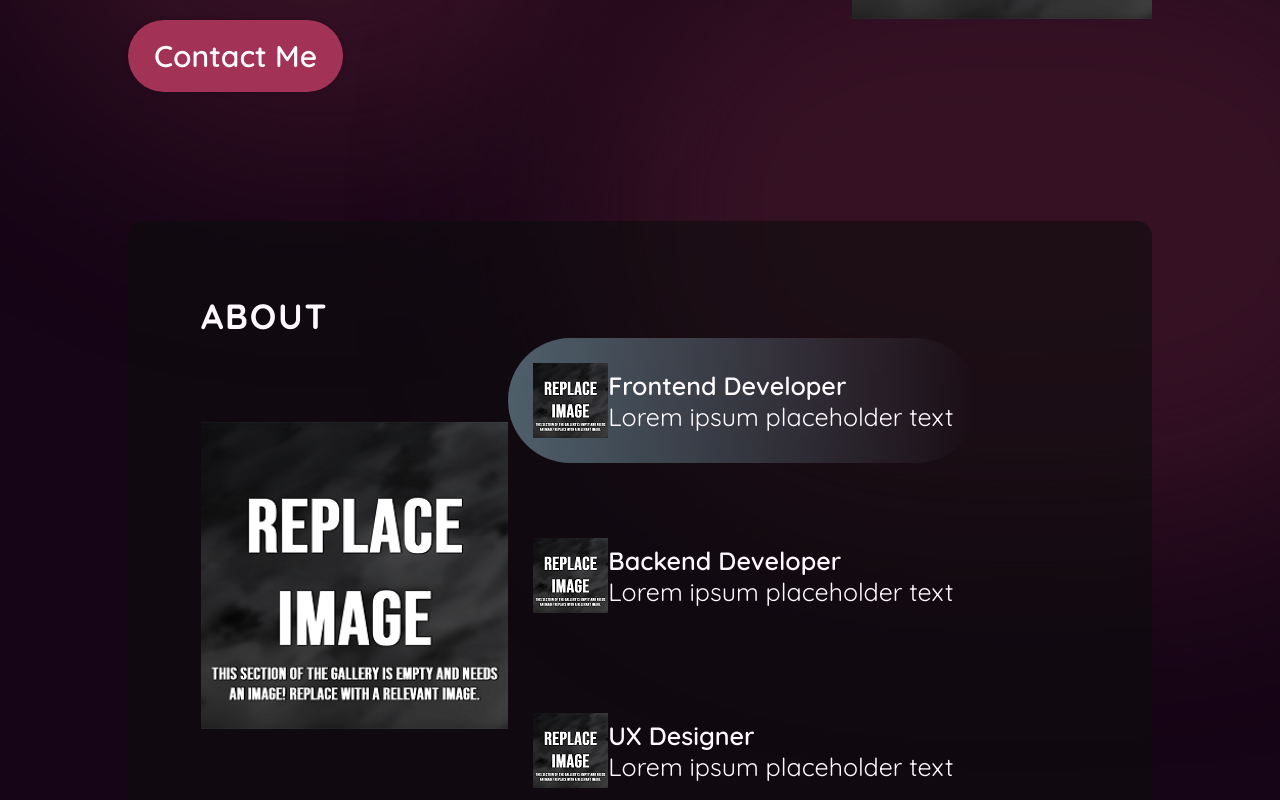
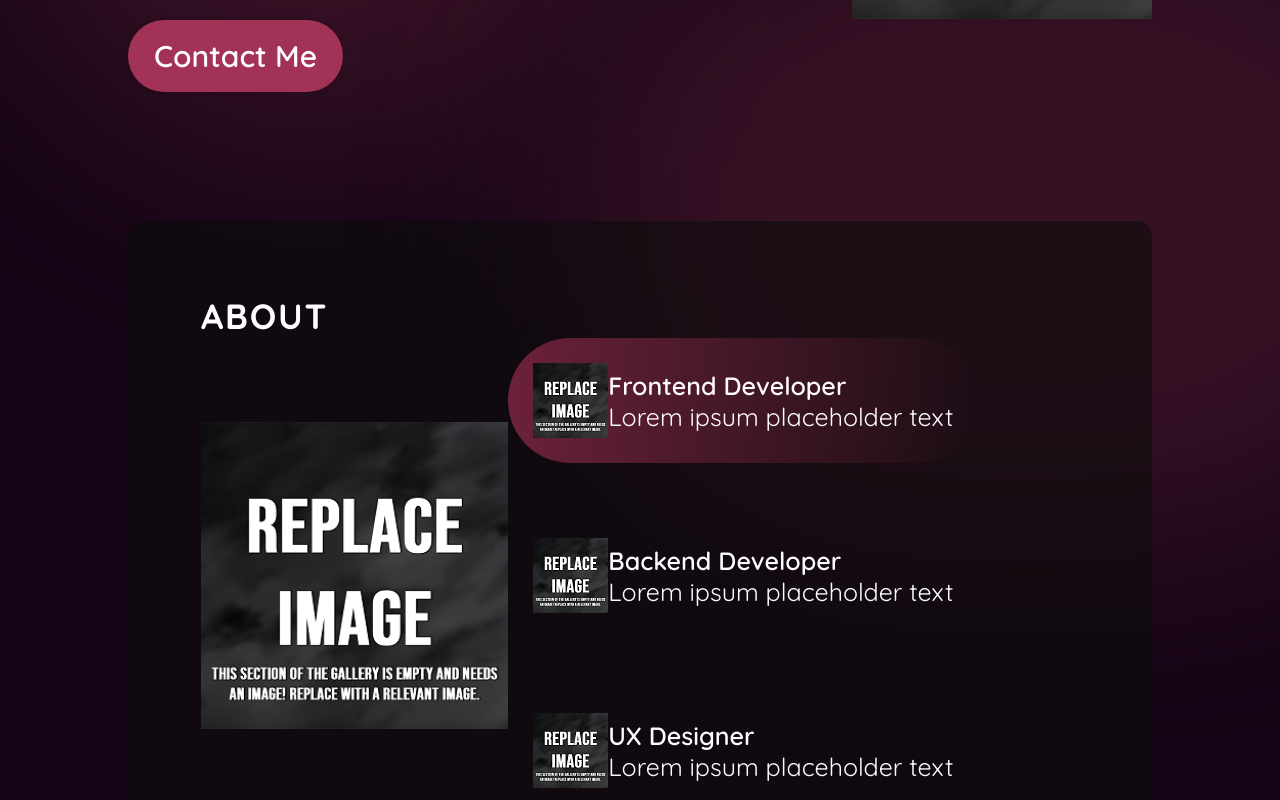
Before and after one commit to kathrynhoule/kathrynportfolio, a React (Vite) app: page / in a window 1280 px wide. In both pictures the pointer is over the item 743 px from the left and 903 px from the top of the page. Shown: the part 503-1303 px from the top of the page. Built offline with nearby package versions, Linux system fonts and the light colour scheme.

Commit message:
updates colours

```diff
--- a/src/components/about/About.module.css
+++ b/src/components/about/About.module.css
@@ -45,7 +45,7 @@
      padding: 25px;
      background-image: linear-gradient(
           90deg,
-          rgba(165, 215, 232, 0.42) 0%,
+          var(--color-secondary) 0%,
           rgba(255, 255, 255, 0) 100%
           );
           background-size: 0 100%;
```
